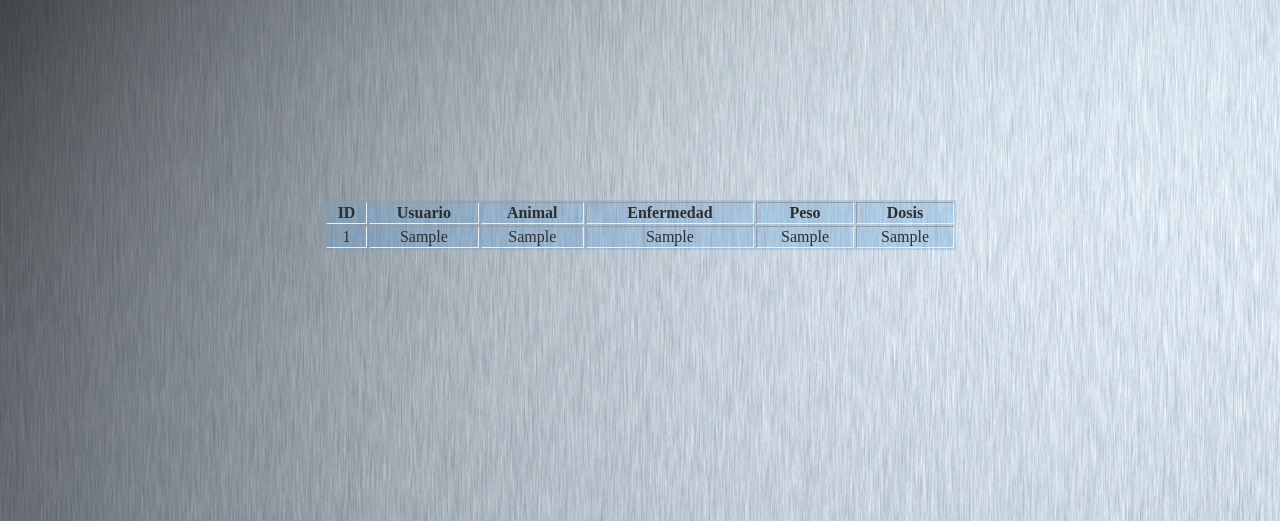
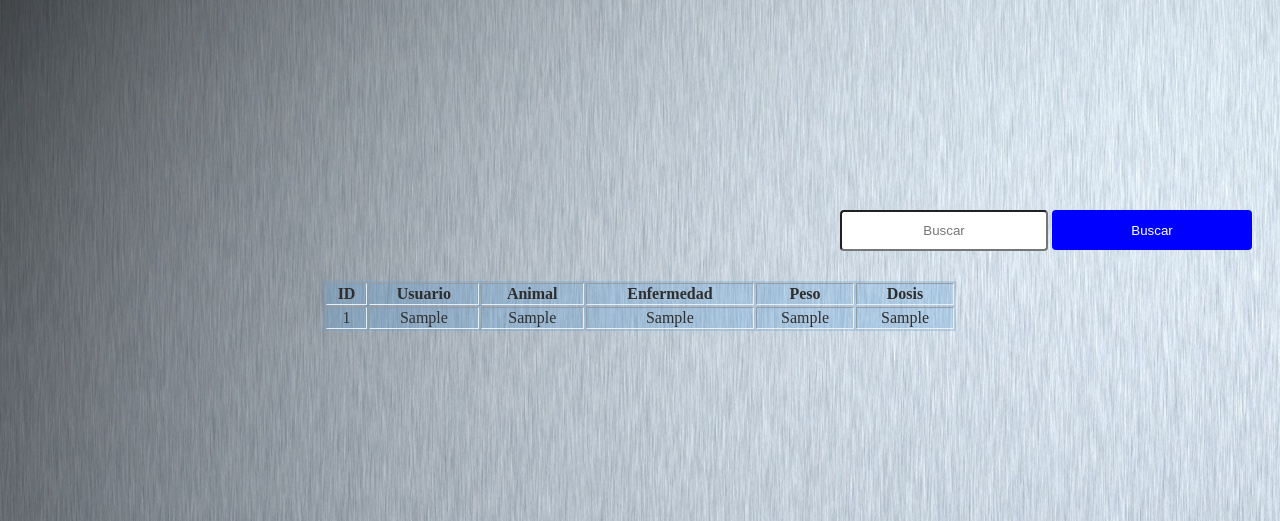
Before and after one commit to AdrianHS/Lenguajes2, a Flask app: page /prescripcion in a window 1280 px wide. Shown: the top 521 px of the page. Run offline with Flask 2, Linux system fonts and the light colour scheme; tables that the repository leaves empty or names only in its code hold one stand-in row (values such as "Sample post"); some libraries are stand-ins or nearby versions.

Commit message:
prescripcion
prescripcion

```diff
--- a/Proyecto/main.py
+++ b/Proyecto/main.py
@@ -264,10 +264,28 @@ def prescripcion():
     q = request.args.get('q')
     if q:
         search = True
+    li = []
+    if request.method == 'POST':
+        # Si no se busca una palabra
+        if request.form['busc'] == "":
+            page = request.args.get('page', type=int, default=1)
+            pres = separar(5, page, len(listaPrescripcion), listaPrescripcion)
+            pagination = Pagination(page=page, total=len(listaPrescripcion), per_page=5, search=search)
 
-    page = request.args.get('page', type=int, default=1)
-    pres = separar(5,page,len(listaPrescripcion),listaPrescripcion)
-    pagination = Pagination(page=page, total=len(listaPrescripcion),per_page=5, search=search)
+        # Si se busca una palabra
+        else:
+            palBusc = request.form['busc']
+            li = [buscar(listaPrescripcion, palBusc)]
+
+            page = request.args.get('page', type=int, default=1)
+            pres = separar(5, page, len(li), li)
+            pagination = Pagination(page=page, total=len(li), per_page=5, search=search)
+    # Inicia con todos los elementos
+    else:
+        page = request.args.get('page', type=int, default=1)
+        pres = separar(5, page, len(listaPrescripcion), listaPrescripcion)
+        pagination = Pagination(page=page, total=len(listaPrescripcion), per_page=5, search=search)
+
     return render_template('prescripcion.html',
                            pagination=pagination, listaPrescripcion=pres,
                            )
--- a/Proyecto/templates/prescripcion.html
+++ b/Proyecto/templates/prescripcion.html
@@ -16,6 +16,12 @@
             </tr>
         </thead>
         <tbody>
+            <form action="/animal" method= "post">
+                <div class="bus">
+                    <input type="text" name="busc" placeholder="Buscar" value="{{ request.form.busc }}">
+                    <input type="submit" name="boton" value="Buscar" class="btn">
+                </div>
+            </form>
 
             {% for a in listaPrescripcion %}
             <tr>
```
